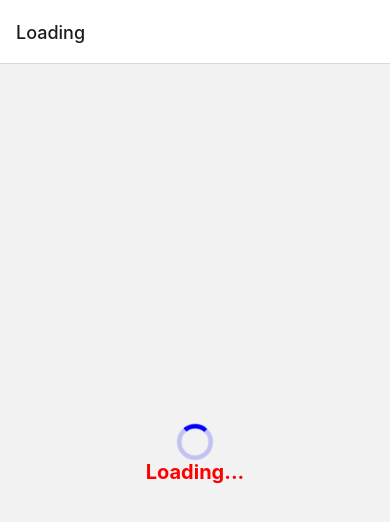
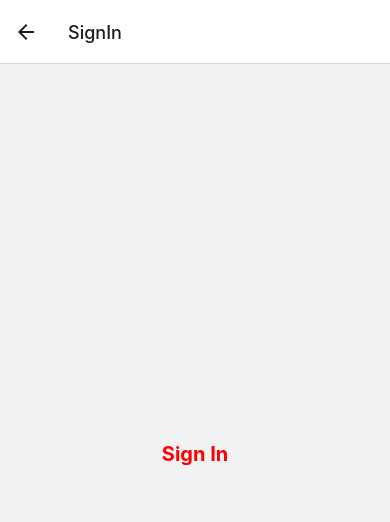
Before and after one commit to anthony-mini/mds-mobile-app, a React Native app: screen /SignIn in a window 390 px wide. Before the commit this address had no page. Shown: the top 522 px of the page. Built offline with nearby package versions, Linux system fonts and the light colour scheme.

Commit message:
feat: Add SignIn/Login Screen + Ajout d'un time pour passer de laoding à signIn

```diff
--- a/src/routes/index.tsx
+++ b/src/routes/index.tsx
@@ -2,7 +2,7 @@ import * as React from 'react';
 import { NavigationContainer } from '@react-navigation/native';
 import { createStackNavigator } from '@react-navigation/stack';
 
-import { Loading } from '../screen/index';
+import { Loading, SignIn } from '../screen/index';
 
 const Stack = createStackNavigator();
 
@@ -11,6 +11,7 @@ const AppRoutes = () => {
     <NavigationContainer>
       <Stack.Navigator initialRouteName="Loading">
         <Stack.Screen name="Loading" component={Loading} />
+        <Stack.Screen name="SignIn" component={SignIn} />
       </Stack.Navigator>
     </NavigationContainer>
   );
--- a/src/screen/Loading/index.tsx
+++ b/src/screen/Loading/index.tsx
@@ -1,8 +1,20 @@
 import React from 'react';
+import { useEffect } from 'react';
 import { View, ActivityIndicator, Text } from 'react-native';
 import styles from './style';
+import { NavigationProp, ParamListBase } from '@react-navigation/native';
 
-const Loading: () => React.JSX.Element = () => {
+type Navigation = NavigationProp<ParamListBase>;
+
+const Loading = ({ navigation }: { navigation: Navigation }) => {
+  useEffect(() => {
+    const timer = setTimeout(() => {
+      navigation.navigate('SignIn');
+    }, 5000);
+
+    return () => clearTimeout(timer);
+  }, []);
+
   return (
     <View style={styles.container}>
       <ActivityIndicator size="large" color="#0000ff" />
--- /dev/null
+++ b/src/screen/SignIn/index.tsx
@@ -0,0 +1,13 @@
+import React from 'react';
+import { View, Text } from 'react-native';
+import styles from './style';
+
+const SignIn: () => React.JSX.Element = () => {
+  return (
+    <View style={styles.container}>
+      <Text style={styles.text}>Sign In</Text>
+    </View>
+  );
+};
+
+export default SignIn;
--- /dev/null
+++ b/src/screen/SignIn/style.ts
@@ -0,0 +1,15 @@
+import { StyleSheet } from 'react-native';
+
+export default StyleSheet.create({
+  container: {
+    flex: 1,
+    justifyContent: 'center',
+    alignItems: 'center',
+  },
+  text: {
+    fontSize: 20,
+    fontWeight: 'bold',
+    color: 'red',
+    textAlign: 'center',
+  },
+});
--- a/src/screen/index.ts
+++ b/src/screen/index.ts
@@ -1,3 +1,4 @@
 import Loading from './Loading';
+import SignIn from './SignIn';
 
-export { Loading };
+export { Loading, SignIn };
```
